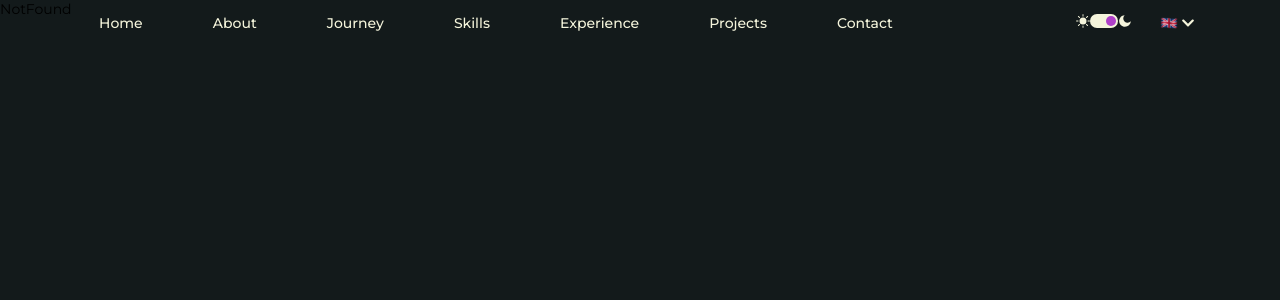
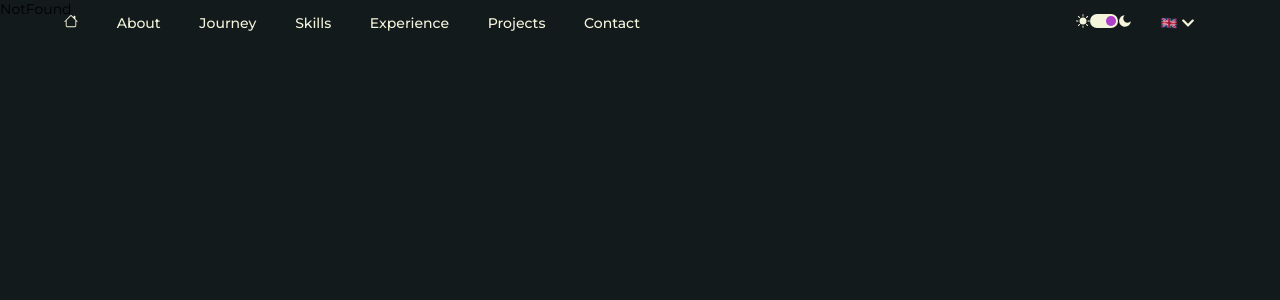
Before and after one commit to Jhon-Villamizar/Portfolio, a React (Vite) app: page / in a window 1280 px wide. Shown: the top 300 px of the page. Built offline with nearby package versions, Linux system fonts and the light colour scheme.

Commit message:
add: finish navigation

```diff
--- a/src/App.scss
+++ b/src/App.scss
@@ -28,9 +28,10 @@ h5 {
 h6 {
   font-size: 1.5rem;
 }
-p, li {
+p, li, a {
   font-size: 1rem;
   font-weight: 500;
+  text-decoration: none;
 }
 b {
   font-size: 1rem;
@@ -38,9 +39,10 @@ b {
 
 .dark {
   background-color: #131a1b;
-  h1, h2, h3, h5, h6, p, li, label, span, b, .selected-option {
+  h1, h2, h3, h5, h6, p, li, label, span, b, a, .selected-option {
     color: #f5f5dc
   }
+
   progress {
     border-radius: 7px;
     width: 100%;
@@ -58,7 +60,7 @@ b {
 
 .light {
   background-color: #f5f5dc;
-  h1, h2, h3, h5, h6, p, li, label, span, b, .selected-option {
+  h1, h2, h3, h5, h6, p, li, label, span, b, a, .selected-option {
     color: #131a1b
   }
 
--- a/src/App.tsx
+++ b/src/App.tsx
@@ -11,11 +11,14 @@ import NotFound from './pages/NotFound'
 import './App.scss'
 import Journey from './pages/Journey'
 import Projects from './pages/Projects'
+import HeaderConfig from './components/HeaderConfig'
 
 const App = () => {
   return (
     <Layout>
       <BrowserRouter>
+        <HeaderConfig />
+
         <Routes>
           <Route path='Portfolio/' element={<Home />} />
           <Route path='Portfolio/about' element={<About />} />
--- a/src/components/Header/header.scss
+++ b/src/components/Header/header.scss
@@ -5,7 +5,10 @@
   display: flex;
   height: 100vh;
   .header-info {
-    padding: 6rem 0 0 6rem;
+    display: flex;
+    flex-direction: column;
+    justify-content: space-around;
+    padding: 6rem 0 6rem 6rem;
     width: 50%;
   }
   .header-img {
--- a/src/components/Header/index.tsx
+++ b/src/components/Header/index.tsx
@@ -5,11 +5,16 @@ const Header = () => {
   return (
     <div className='container-header'>
       <div className='header-info'>
-        <h1>
-          Hello, i am <br />
-          Jhon Villamizar
-        </h1>
-        <h4>Software developer fullstack</h4>
+        <div className='title'>
+          <h1>
+            Hello, i am <br />
+            Jhon Villamizar
+          </h1>
+          <h4>Software developer fullstack</h4>
+        </div>
+        <div className='button'>
+          <button>Get in touch.</button>
+        </div>
       </div>
       <div className='header-img'>
         <img src={me} alt='me' />
--- a/src/components/HeaderConfig/HeaderConfig.scss
+++ b/src/components/HeaderConfig/HeaderConfig.scss
@@ -1,13 +1,15 @@
 .config-container {
+  bottom: 0;
   display: flex;
   justify-content: space-between;
-  margin: auto;
+  height: fit-content;
+  left: 0;
+  margin: 0 auto;
   position: absolute;
+  right: 0;
   top: 1rem;
-  left: 0;
-  right: 0;
-  bottom: 0;
   width: 90%;
+  z-index: 99999;
   .config-bar {
     display: flex;
     justify-content: space-between;
@@ -44,13 +46,6 @@
           display: none;
         }
       }
-
-    }
-
-    select {
-      height: 1.5rem;
-      width: 4rem;
-
     }
 
     .switch  {
@@ -127,10 +122,10 @@
     }
   }
   .menu{
-    width: 75%;
+    width: 50%;
     ul {
       display: flex;
-      justify-content: space-around;
+      justify-content: space-between;
       li {
         list-style: none
       }
--- a/src/components/HeaderConfig/index.tsx
+++ b/src/components/HeaderConfig/index.tsx
@@ -2,10 +2,11 @@
 /*eslint-disable @typescript-eslint/no-empty-function */
 import { useEffect, useReducer, useState } from 'react'
 import { useTranslation } from 'react-i18next'
-import { BsFillSunFill } from 'react-icons/bs'
+import { BsFillSunFill, BsHouse } from 'react-icons/bs'
 import { RiMoonFill } from 'react-icons/ri'
 import { FaChevronDown, FaChevronUp } from 'react-icons/fa'
 import i18n from 'i18next'
+import { Link, useLocation } from 'react-router-dom'
 import { AdminConsumer } from '../../store/Context'
 import spain from '../../img/spain.png'
 import english from '../../img/unitedKingdom.png'
@@ -14,11 +15,12 @@ import './HeaderConfig.scss'
 
 const HeaderConfig = () => {
   const [show, setShow] = useState(false)
+  const location = useLocation()
   const { t } = useTranslation(['texts'])
   const { theme, language, updateLanguage, updateTheme } = AdminConsumer()
 
   useEffect(() => {
-    console.log('effect state => ', language, i18n.language, theme)
+    console.log('effect state => ', language, i18n.language, theme, location.pathname)
     i18n.changeLanguage(language)
   }, [language, theme])
 
@@ -35,13 +37,32 @@ const HeaderConfig = () => {
     <div className='config-container'>
       <nav className='menu'>
         <ul>
-          <li>Home</li>
-          <li>About</li>
-          <li>Journey</li>
-          <li>Skills</li>
-          <li>Experience</li>
-          <li>Projects</li>
-          <li>Contact</li>
+          {location.pathname !== '/Portfolio/' ? (
+            <li>
+              <Link to={'Portfolio/'}>
+                <BsHouse />
+              </Link>
+            </li>
+          ) : null}
+
+          <li>
+            <Link to={'Portfolio/about'}>About</Link>
+          </li>
+          <li>
+            <Link to={'Portfolio/journey'}>Journey</Link>
+          </li>
+          <li>
+            <Link to={'Portfolio/skills'}>Skills</Link>
+          </li>
+          <li>
+            <Link to={'Portfolio/experience'}>Experience</Link>
+          </li>
+          <li>
+            <Link to={'Portfolio/projects'}>Projects</Link>
+          </li>
+          <li>
+            <Link to={'Portfolio/contact'}>Contact</Link>
+          </li>
         </ul>
       </nav>
       <div className='config-bar'>
--- a/src/layout/index.tsx
+++ b/src/layout/index.tsx
@@ -9,7 +9,6 @@ const Layout: FC<PropsWithChildren> = ({ children }) => {
 
   return (
     <div className={`container-layout ${theme}`}>
-      <HeaderConfig />
       <div className='container'>{children}</div>
     </div>
   )
```
